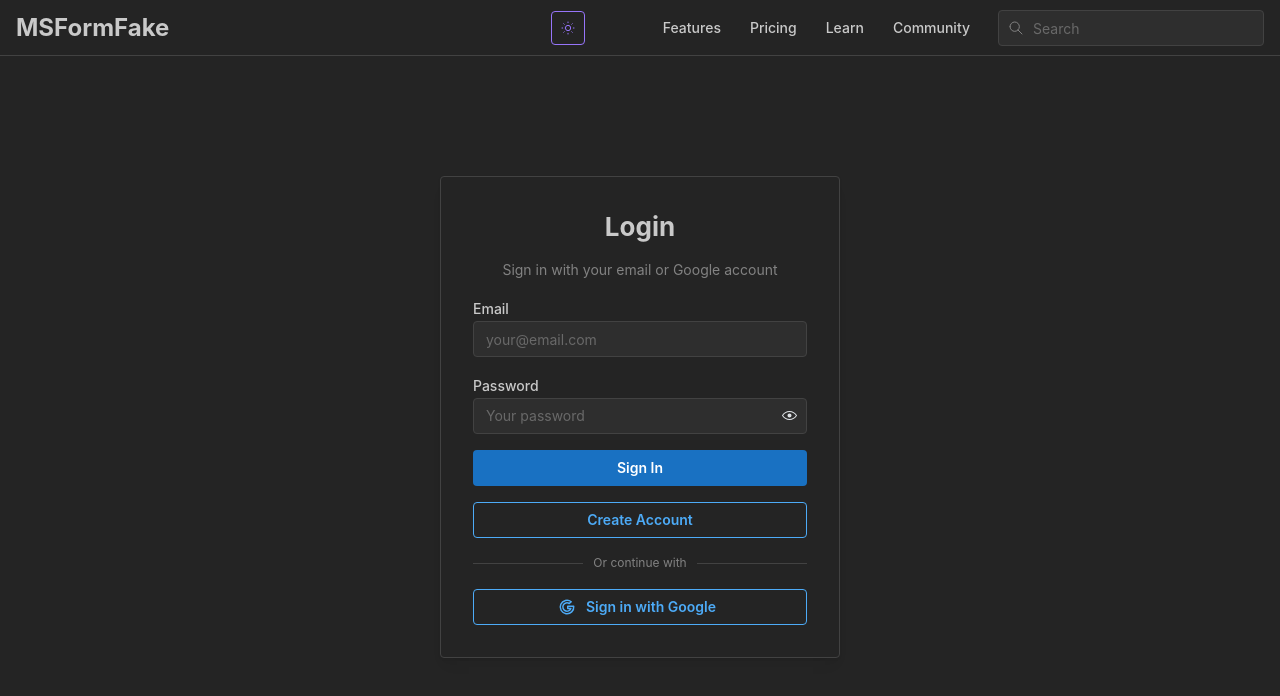
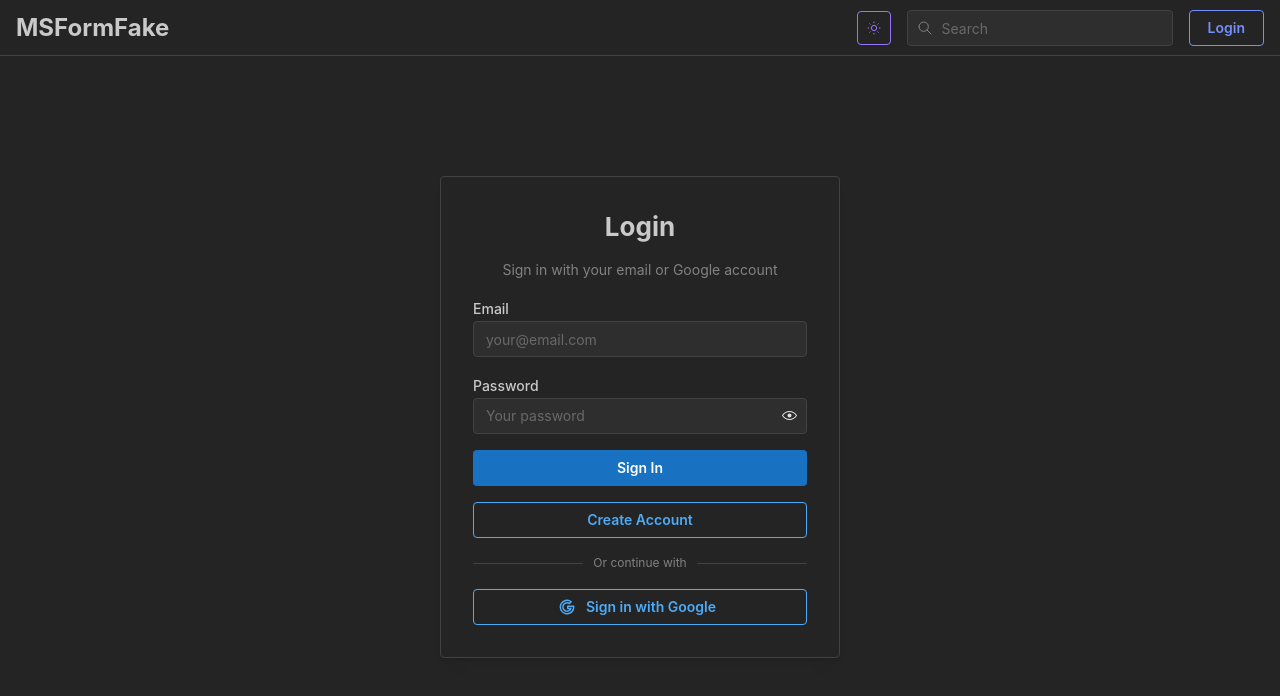
Before and after one commit to LuminaryLuna06/form-builder, a React (Vite) app: page /#/login in a window 1280 px wide. Shown: the top 696 px of the page. Built offline with nearby package versions, Linux system fonts and the light colour scheme; no server answers; what export-to-csv would draw is missing.

Commit message:
Change firebase folder

```diff
--- a/src/components/FormBuilder.tsx
+++ b/src/components/FormBuilder.tsx
@@ -26,6 +26,7 @@
 import { db } from "../firebase/firebaseConfig";
 import { useForm, yupResolver } from "@mantine/form";
 import * as yup from "yup";
+import { useAuth } from "../context/authContext";
 
 const formSchema = yup.object().shape({
   title: yup.string().required("Form title is required"),
@@ -60,6 +61,7 @@
   const location = useLocation();
   const [opened, setOpened] = useState(false);
   const [showSaveModal, setShowSaveModal] = useState(false);
+  const { currentUser } = useAuth();
   const submissionLink = `${
     window.location.origin
   }/form-builder/#/form-submit/${id || ""}`;
@@ -97,6 +99,7 @@
           ],
         },
       ],
+      userUID: currentUser?.uid || "",
     },
     validate: yupResolver(formSchema),
   });
@@ -106,6 +109,10 @@
       if (!id) return;
 
       try {
+        if (!currentUser?.uid || !id) {
+          console.warn("User UID hoặc Form ID không xác định!");
+          return;
+        }
         const docRef = doc(db, "forms", id);
         const docSnap = await getDoc(docRef);
 
--- a/src/components/layout/Header/HeaderSearch.tsx
+++ b/src/components/layout/Header/HeaderSearch.tsx
@@ -3,35 +3,22 @@
   ActionIcon,
   Autocomplete,
   Burger,
+  Button,
   Group,
   useMantineColorScheme,
 } from "@mantine/core";
 import { useDisclosure } from "@mantine/hooks";
 import classes from "./HeaderSearch.module.css";
-import { Link } from "react-router-dom";
+import { Link, useNavigate } from "react-router-dom";
 import { IconSun, IconMoon } from "@tabler/icons-react";
-
-const links = [
-  { link: "/about", label: "Features" },
-  { link: "/pricing", label: "Pricing" },
-  { link: "/learn", label: "Learn" },
-  { link: "/community", label: "Community" },
-];
+import { useAuth } from "../../../context/authContext";
+import { doSignOut } from "../../../firebase/auth";
 
 export function HeaderSearch() {
   const [opened, { toggle }] = useDisclosure(false);
+  const navigate = useNavigate();
+  const { currentUser } = useAuth();
   const { colorScheme, toggleColorScheme } = useMantineColorScheme();
-
-  const items = links.map((link) => (
-    <a
-      key={link.label}
-      href={link.link}
-      className={classes.link}
-      onClick={(event) => event.preventDefault()}
-    >
-      {link.label}
-    </a>
-  ));
 
   return (
     <header className={classes.header}>
@@ -56,10 +43,6 @@
               <IconMoon size={16} stroke={1.5} />
             )}
           </ActionIcon>
-
-          <Group ml={50} gap={5} className={classes.links} visibleFrom="sm">
-            {items}
-          </Group>
           <Autocomplete
             className={classes.search}
             placeholder="Search"
@@ -75,6 +58,21 @@
             ]}
             visibleFrom="xs"
           />
+          <Button
+            onClick={() => {
+              if (currentUser) {
+                // Handle logout logic here
+                doSignOut();
+              } else {
+                // Redirect to login page
+                navigate("/login");
+              }
+            }}
+            variant="outline"
+            color="indigo"
+          >
+            {currentUser ? "Logout" : "Login"}
+          </Button>
         </Group>
       </div>
     </header>
--- a/src/pages/Home/Home.tsx
+++ b/src/pages/Home/Home.tsx
@@ -13,19 +13,24 @@
 import { FormData } from "../../types/form";
 import { collection, getDocs, deleteDoc, doc } from "firebase/firestore";
 import { db } from "../../firebase/firebaseConfig";
+import { useAuth } from "../../context/authContext";
 
 export default function Home() {
   const [forms, setForms] = useState<FormData[]>([]);
   const navigate = useNavigate();
-
+  const { currentUser } = useAuth(); // Assuming you have a useAuth hook to get current user
+  console.log("Current User:", currentUser?.uid);
   useEffect(() => {
     const fetchForms = async () => {
+      if (!currentUser?.uid) return; // Ensure uid is defined
       try {
         const snapshot = await getDocs(collection(db, "forms"));
-        const formList = snapshot.docs.map((doc) => ({
-          id: doc.id,
-          ...doc.data(),
-        })) as FormData[];
+        const formList = snapshot.docs
+          .map((doc) => ({
+            id: doc.id,
+            ...(doc.data() as Omit<FormData, "id">),
+          }))
+          .filter((form) => form.userUID === currentUser.uid) as FormData[];
         setForms(formList);
       } catch (err) {
         console.error("Lỗi khi tải forms:", err);
@@ -33,7 +38,7 @@
     };
 
     fetchForms();
-  }, []);
+  }, [currentUser?.uid]);
 
   const createForm = () => {
     const newId = uuidv4();
```
